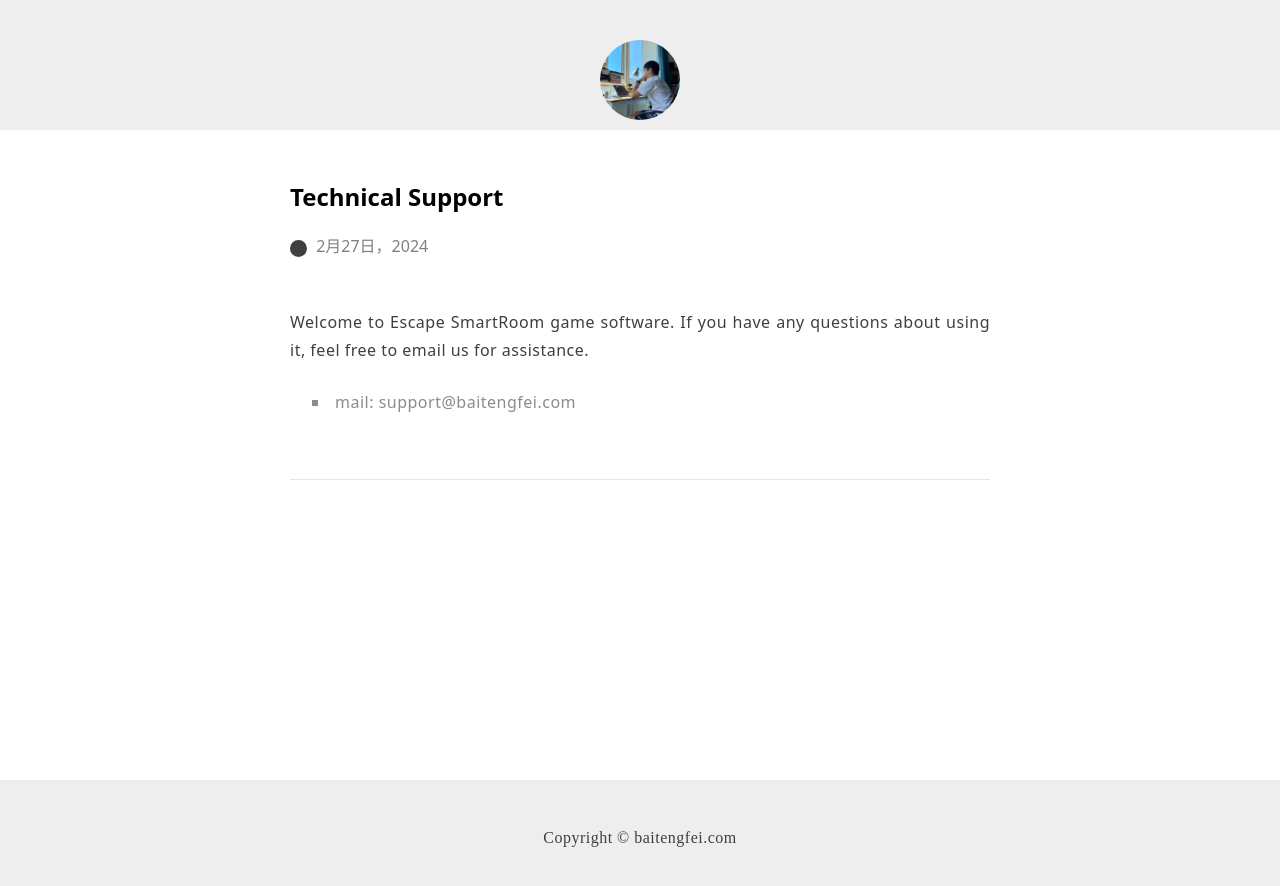
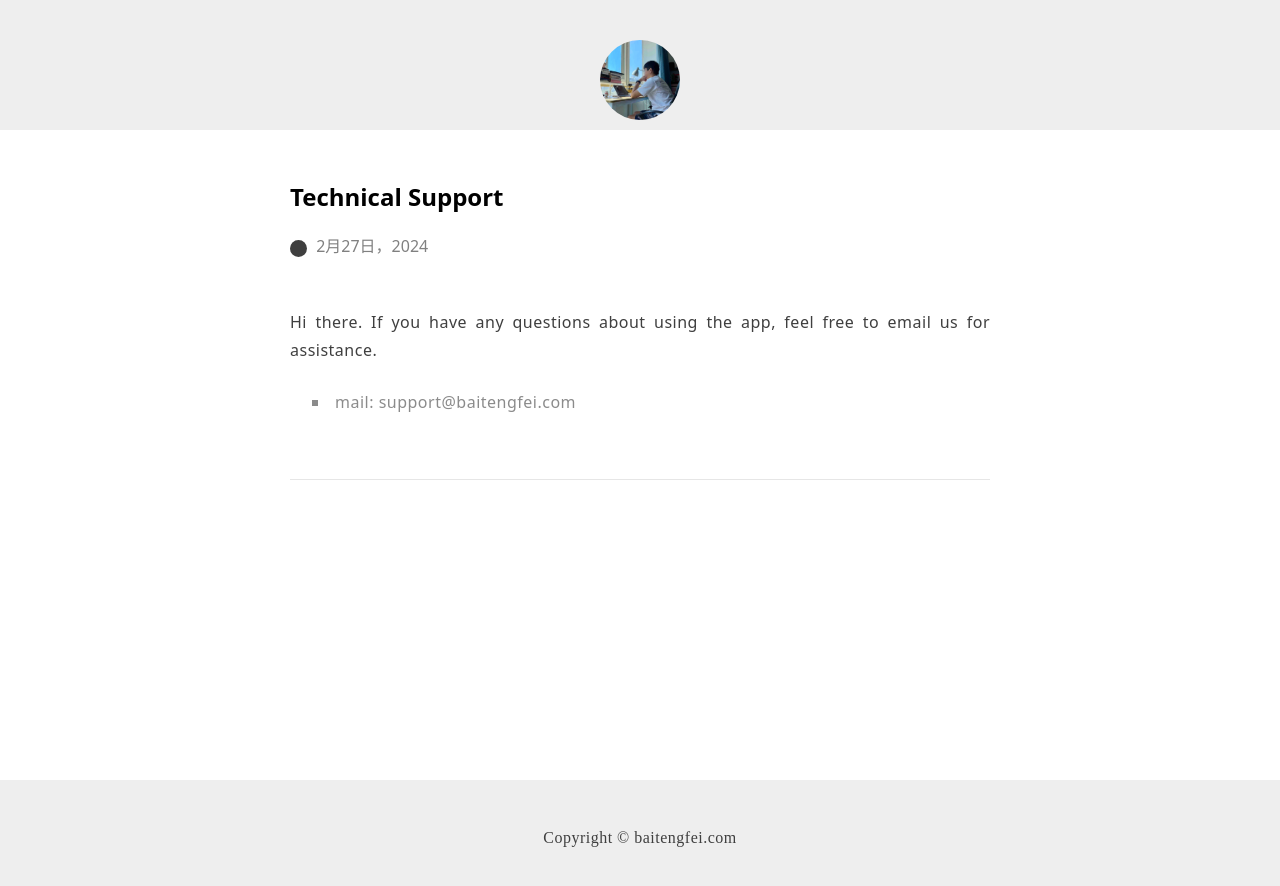
Before and after one commit to baitengfei/baitengfei.github.io, a Jekyll site: the page built from _posts/services/2024-02-27-service.md, in a window 1280 px wide. Shown: the top 886 px of the page. Built offline with Jekyll 4.4.1, drawn with Linux system fonts in a browser that asks for light colours.

Commit message:
Update 2024-02-27-service.md

```diff
--- a/_posts/services/2024-02-27-service.md
+++ b/_posts/services/2024-02-27-service.md
@@ -6,6 +6,6 @@ title: Technical Support
 slug: Technical-support-of-escape-smartroom
 excerpt: Technical support of Escape SmartRoom
 ---
-Welcome to Escape SmartRoom game software.
-If you have any questions about using it, feel free to email us for assistance.
+Hi there.
+If you have any questions about using the app, feel free to email us for assistance.
 - mail: support@baitengfei.com
```
